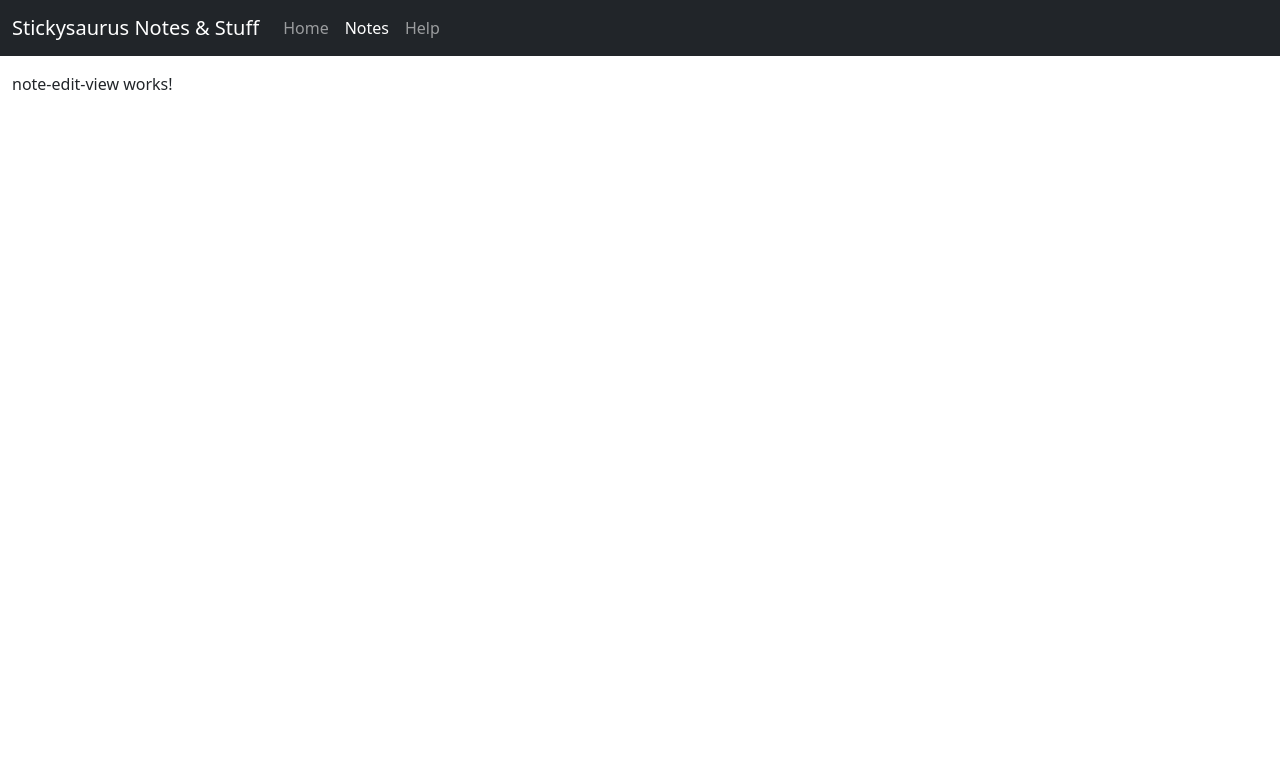
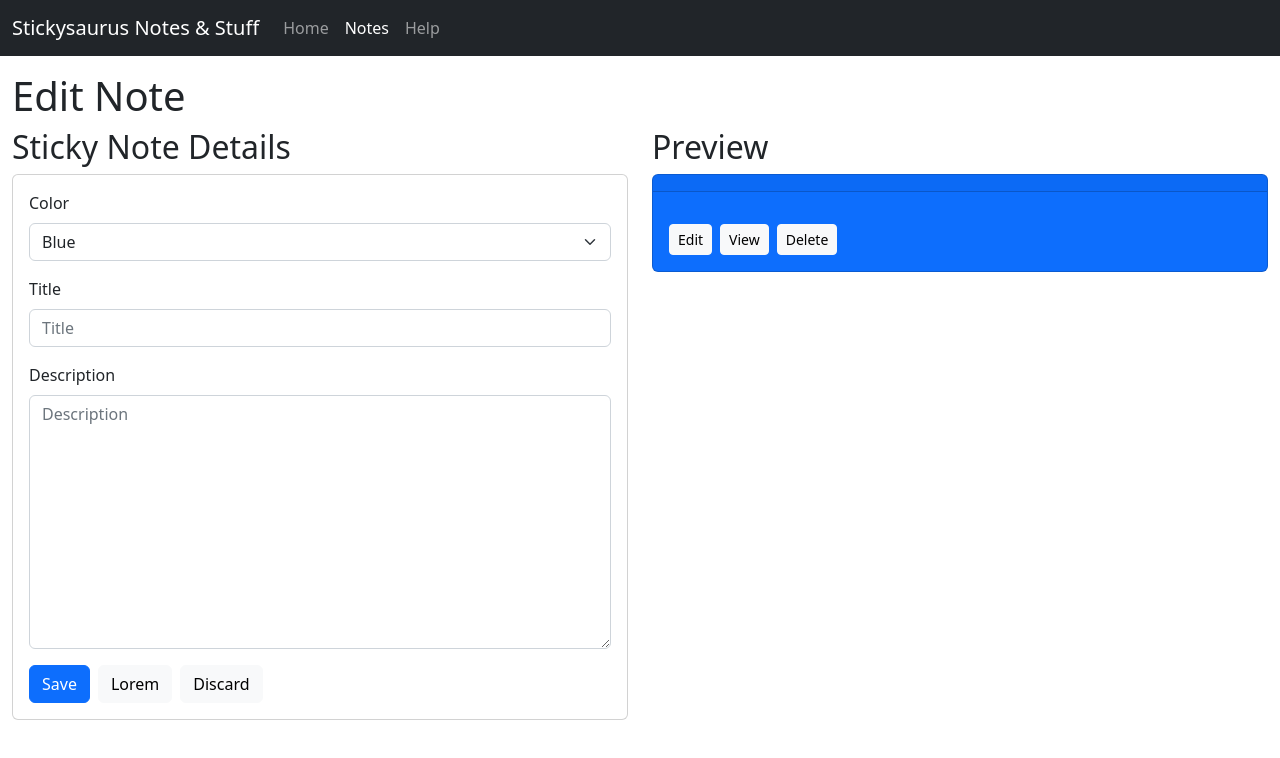
Before and after one commit to shopi-dori/angular-sticky-notes, an Angular app: page /notes/edit/0 in a window 1280 px wide. Shown: the top 758 px of the page. Built offline with nearby package versions, Linux system fonts and the light colour scheme.

Commit message:
Added note editing

```diff
--- a/src/app/components/note-form/note-form.component.ts
+++ b/src/app/components/note-form/note-form.component.ts
@@ -1,5 +1,4 @@
-import { Component, Input, OnInit } from '@angular/core';
-import { Router } from '@angular/router';
+import { Component, EventEmitter, Input, OnInit, Output } from '@angular/core';
 import { NoteColor } from 'src/app/models/note-color';
 import { Note } from 'src/app/models/note.model';
 import { NotesService } from 'src/app/services/notes.service';
@@ -12,20 +11,28 @@ import { NotesService } from 'src/app/services/notes.service';
 export class NoteFormComponent implements OnInit {
   @Input() note: Note | undefined;
 
+  @Output('save') saveEventEmitter = new EventEmitter<Note>();
+
   protected title: string = '';
   protected description: string = '';
   protected colorId: string = '';
 
   protected noteColors!: NoteColor[];
 
-  constructor(private notesService: NotesService, private router: Router) {
+  constructor(private notesService: NotesService) {
 
   }
 
   public ngOnInit(): void {
     this.noteColors = this.notesService.getNoteColors();
 
-    this.colorId = this.noteColors[0].id;
+    if (this.note) {
+      this.colorId = this.note.colorId;
+      this.title = this.note.title;
+      this.description = this.note.description;
+    } else {
+      this.colorId = this.noteColors[0].id;
+    }
   }
 
   protected getNewNote(): Note {
@@ -42,9 +49,7 @@ export class NoteFormComponent implements OnInit {
   protected onSave(): void {
     const note: Note = this.getNewNote();
 
-    this.notesService.addNote(note);
-
-    this.router.navigate(['/notes']);
+    this.saveEventEmitter.emit(note);
   }
 
   protected onLorem(): void {
--- a/src/app/services/notes.service.ts
+++ b/src/app/services/notes.service.ts
@@ -39,12 +39,30 @@ export class NotesService {
     this.notes.push(note);
   }
 
+  public saveNote(note: Note): void {
+    if (!note) {
+      return;
+    }
+
+    const noteIndex = this.getNoteIndex(note.id);
+
+    if (noteIndex >= 0) {
+      this.notes.splice(noteIndex, 1, note);
+    }
+  }
+
   public deleteNote(id: number): void {
-    const noteIndex = this.notes.findIndex((note: Note) => { return note.id === id });
+    const noteIndex = this.getNoteIndex(id);
 
     if (noteIndex >= 0) {
       this.notes.splice(noteIndex, 1);
     }
+  }
+
+  private getNoteIndex(id: number): number {
+    const noteIndex = this.notes.findIndex((note: Note) => { return note.id === id });
+
+    return noteIndex;
   }
 
   private getNextId(): number {
--- a/src/app/views/note-add-view/note-add-view.component.html
+++ b/src/app/views/note-add-view/note-add-view.component.html
@@ -1,3 +1,3 @@
 <h1>Add Note</h1>
 
-<asn-note-form></asn-note-form>
+<asn-note-form (save)="onSave($event)"></asn-note-form>
--- a/src/app/views/note-add-view/note-add-view.component.ts
+++ b/src/app/views/note-add-view/note-add-view.component.ts
@@ -1,4 +1,7 @@
 import { Component } from '@angular/core';
+import { Router } from '@angular/router';
+import { Note } from 'src/app/models/note.model';
+import { NotesService } from 'src/app/services/notes.service';
 
 @Component({
   selector: 'asn-note-add-view',
@@ -6,5 +9,13 @@ import { Component } from '@angular/core';
   styleUrls: ['./note-add-view.component.scss']
 })
 export class NoteAddViewComponent {
+  constructor(private notesService: NotesService, private router: Router) {
 
+  }
+
+  protected onSave(note: Note): void {
+    this.notesService.addNote(note);
+
+    this.router.navigate(['/notes']);
+  }
 }
--- a/src/app/views/note-edit-view/note-edit-view.component.html
+++ b/src/app/views/note-edit-view/note-edit-view.component.html
@@ -1 +1,3 @@
-<p>note-edit-view works!</p>
+<h1>Edit Note</h1>
+
+<asn-note-form [note]="note" (save)="onSave($event)"></asn-note-form>
--- a/src/app/views/note-edit-view/note-edit-view.component.ts
+++ b/src/app/views/note-edit-view/note-edit-view.component.ts
@@ -1,4 +1,8 @@
 import { Component } from '@angular/core';
+import { ActivatedRoute, Router } from '@angular/router';
+import { Subscription } from 'rxjs';
+import { Note } from 'src/app/models/note.model';
+import { NotesService } from 'src/app/services/notes.service';
 
 @Component({
   selector: 'asn-note-edit-view',
@@ -6,5 +10,36 @@ import { Component } from '@angular/core';
   styleUrls: ['./note-edit-view.component.scss']
 })
 export class NoteEditViewComponent {
+  protected note: Note | undefined;
 
+  private routeSubscription!: Subscription;
+
+  constructor(private notesService: NotesService, private route: ActivatedRoute, private router: Router) {
+
+  }
+
+  public ngOnInit(): void {
+    this.routeSubscription = this.route.params.subscribe(params => {
+      const noteId = Number(params['id']);
+      const originalNote = this.notesService.getNote(noteId);
+
+      if (originalNote) {
+        const editableNote: Note = {
+          ...originalNote!,
+        };
+
+        this.note = editableNote;
+      }
+    });
+  }
+
+  public ngOnDestroy(): void {
+    this.routeSubscription.unsubscribe();
+  }
+
+  protected onSave(note: Note): void {
+    this.notesService.saveNote(note);
+
+    this.router.navigate(['/notes']);
+  }
 }
```
Also changed, not shown: 1 other file (tests, documents, lock files or other folders).
